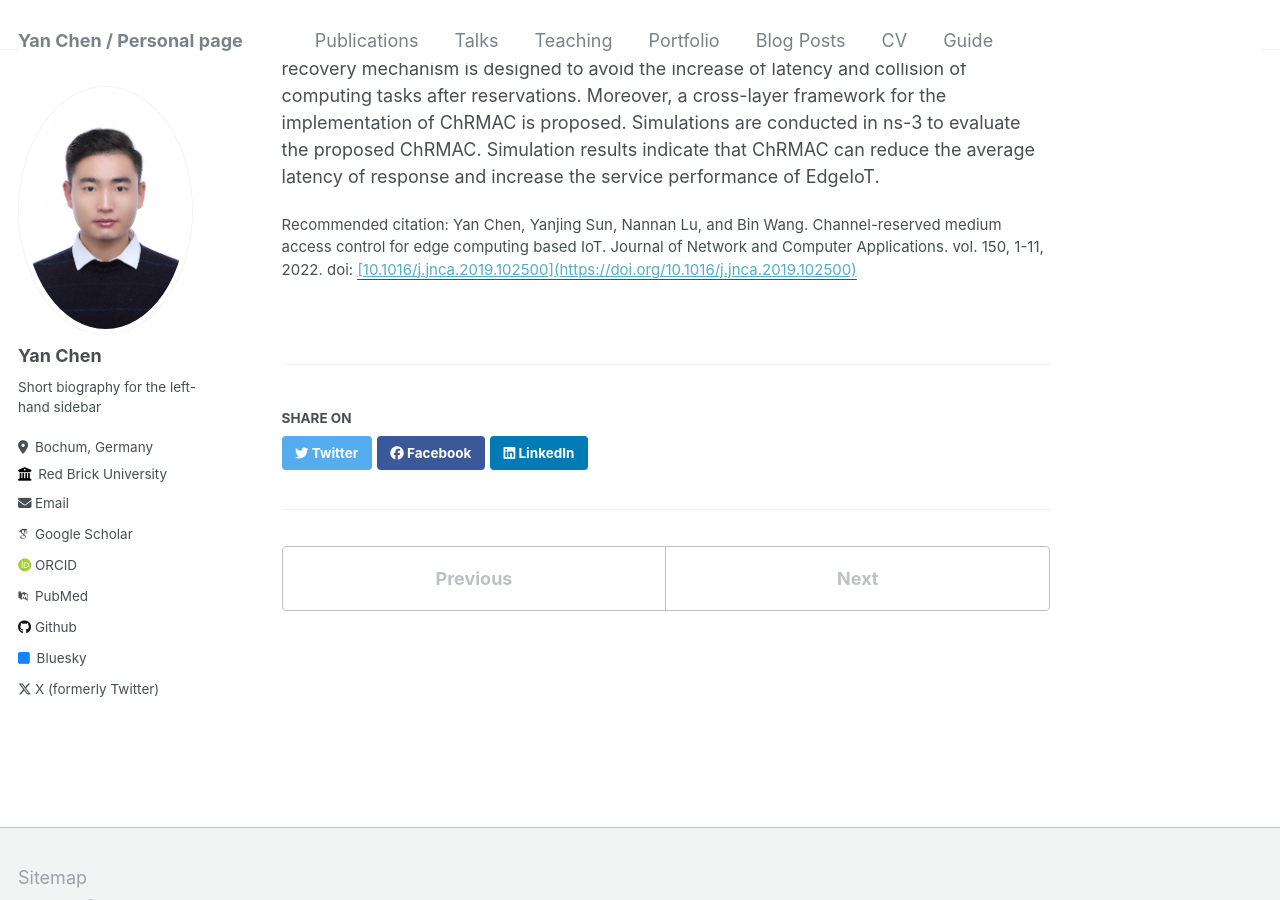
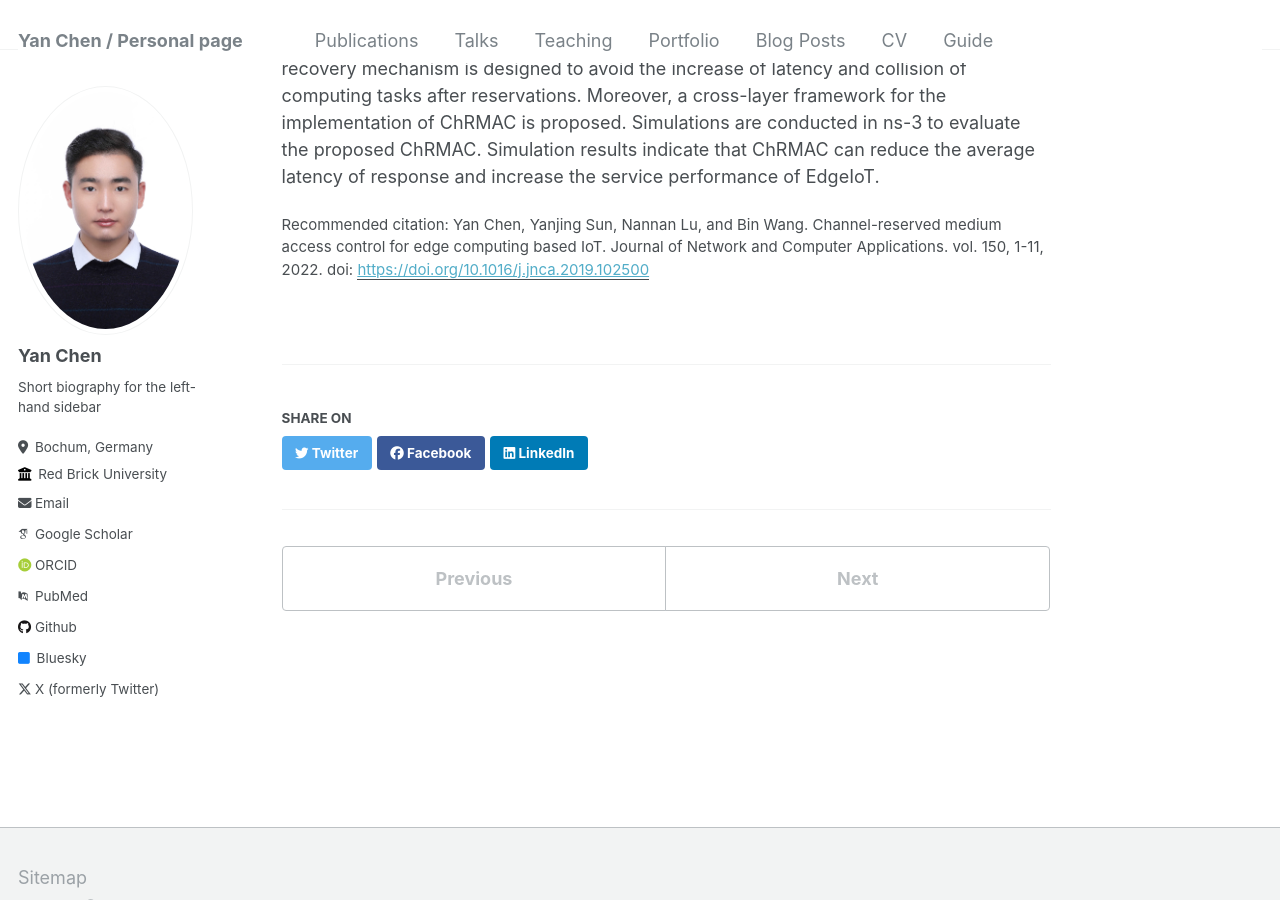
Before and after one commit to Yanni-Chen/Yanni-Chen.github.io, a Jekyll site: the page built from _publications/2020-01-15-Jornal-JNCA.md, in a window 1280 px wide and 900 px high, scrolled down 681 px. Built offline with Jekyll 4.4.1, drawn with Linux system fonts in a browser that asks for light colours; some web fonts are replaced.

Commit message:
Update 2020-01-15-Jornal-JNCA.md

```diff
--- a/_publications/2020-01-15-Jornal-JNCA.md
+++ b/_publications/2020-01-15-Jornal-JNCA.md
@@ -5,7 +5,7 @@ permalink: /publication/2015-10-01-paper-title-number-3
 excerpt: 'This paper is about ****'
 date: 2020-01-15
 venue: 'Journal of Network and Computer Applications'
-paperurl: '[10.1016/j.jnca.2019.102500](https://doi.org/10.1016/j.jnca.2019.102500)'
+paperurl: 'https://doi.org/10.1016/j.jnca.2019.102500'
 citation: 'Yan Chen, Yanjing Sun, Nannan Lu, and Bin Wang. Channel-reserved medium access control for edge computing based IoT. Journal of Network and Computer Applications. vol. 150, 1-11, 2022. doi:'
 ---
 
```
